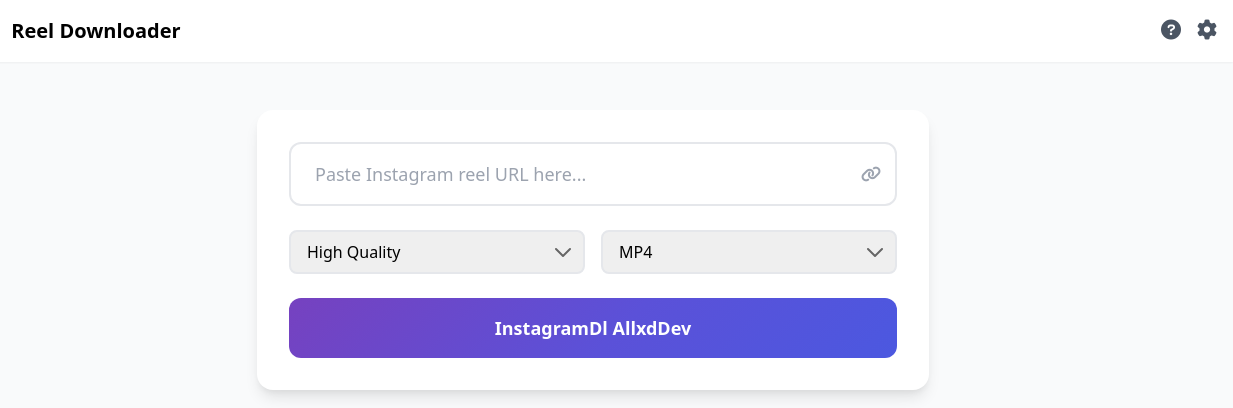
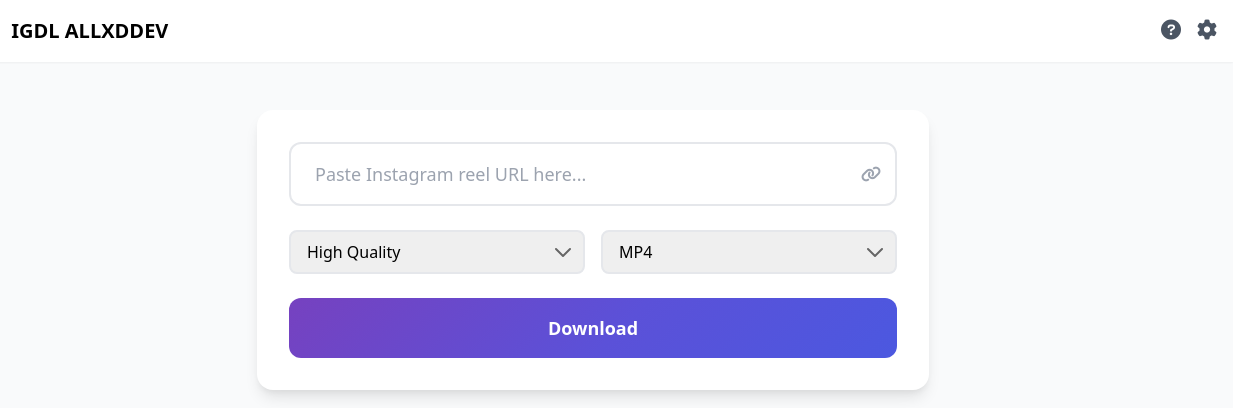
Before and after one commit to AllxdDev-Hosting/Instagram-downloader, a plain HTML site: page index.html in a window 1280 px wide. Shown: the top 408 px of the page, 47-1280 px from the left. Drawn offline with nearby package versions, Linux system fonts and the light colour scheme.

Commit message:
Update index.html

```diff
--- a/index.html
+++ b/index.html
@@ -8,7 +8,7 @@
     <meta name="description" content="Download Instagram reels easily with this modern web app">
     <meta name="apple-mobile-web-app-capable" content="yes">
     <meta name="apple-mobile-web-app-status-bar-style" content="black-translucent">
-    <meta name="apple-mobile-web-app-title" content="IG Reel DL">
+    <meta name="apple-mobile-web-app-title" content="allxddev">
 
     <link href="https://cdnjs.cloudflare.com/ajax/libs/tailwindcss/2.2.19/tailwind.min.css" rel="stylesheet">
     <link href="https://cdnjs.cloudflare.com/ajax/libs/font-awesome/6.0.0/css/all.min.css" rel="stylesheet">
@@ -140,7 +140,7 @@
         <div class="container mx-auto px-4 flex items-center justify-between">
             <div class="flex items-center space-x-4">
                 <i class="fab fa-instagram text-3xl text-pink-600"></i>
-                <span class="text-xl font-semibold">Reel Downloader</span>
+                <span class="text-xl font-semibold">IGDL ALLXDDEV</span>
             </div>
             <div class="flex items-center space-x-4">
                 <button class="text-gray-600 hover:text-pink-600 transition-colors">
@@ -184,7 +184,7 @@
 
                 <button onclick="downloadReel()"
                     class="gradient-bg text-white font-bold text-lg px-8 py-4 rounded-xl button-hover transform transition-all duration-200">
-                    InstagramDl AllxdDev
+                    Download
                 </button>
             </div>
 
```
